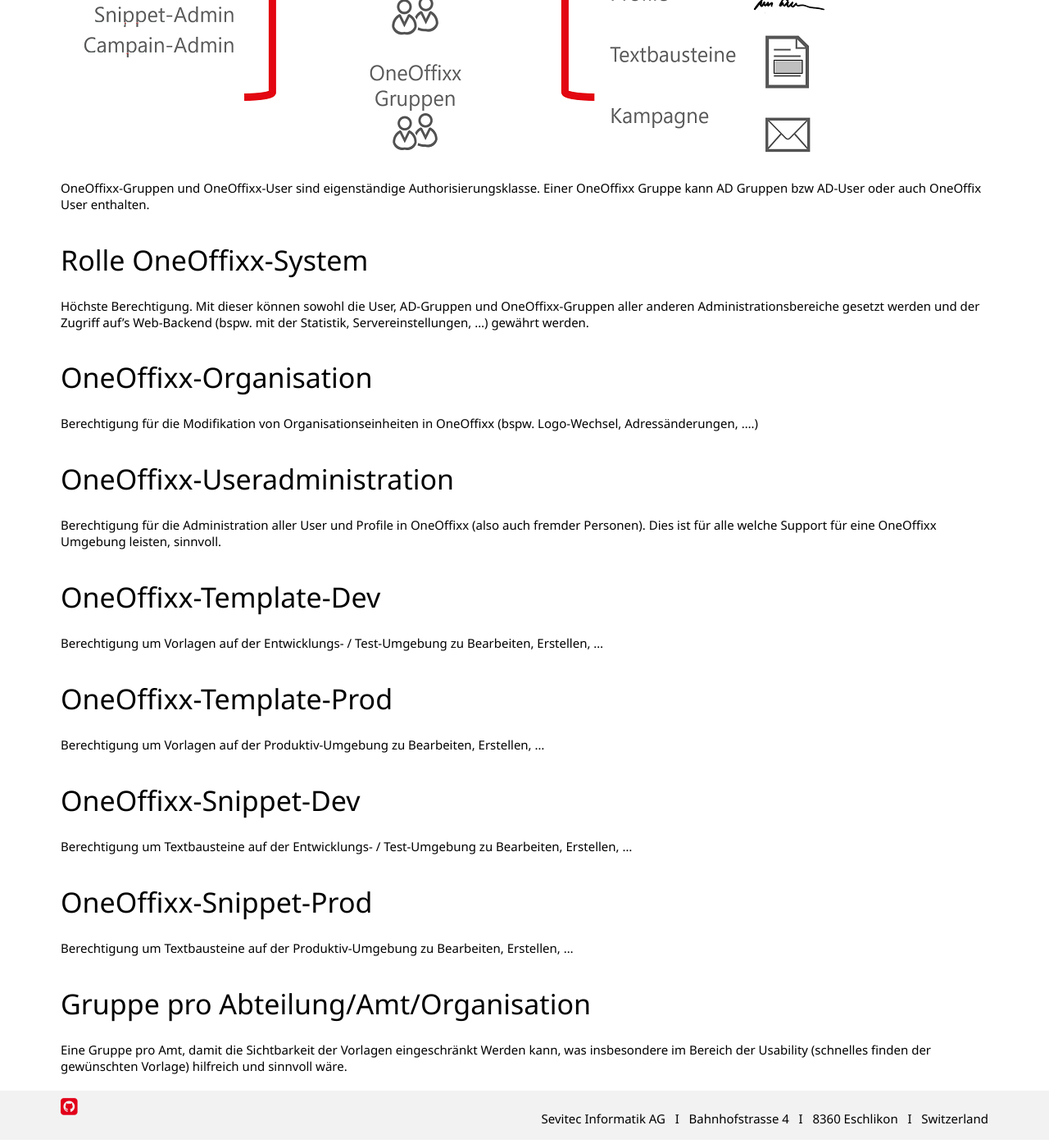
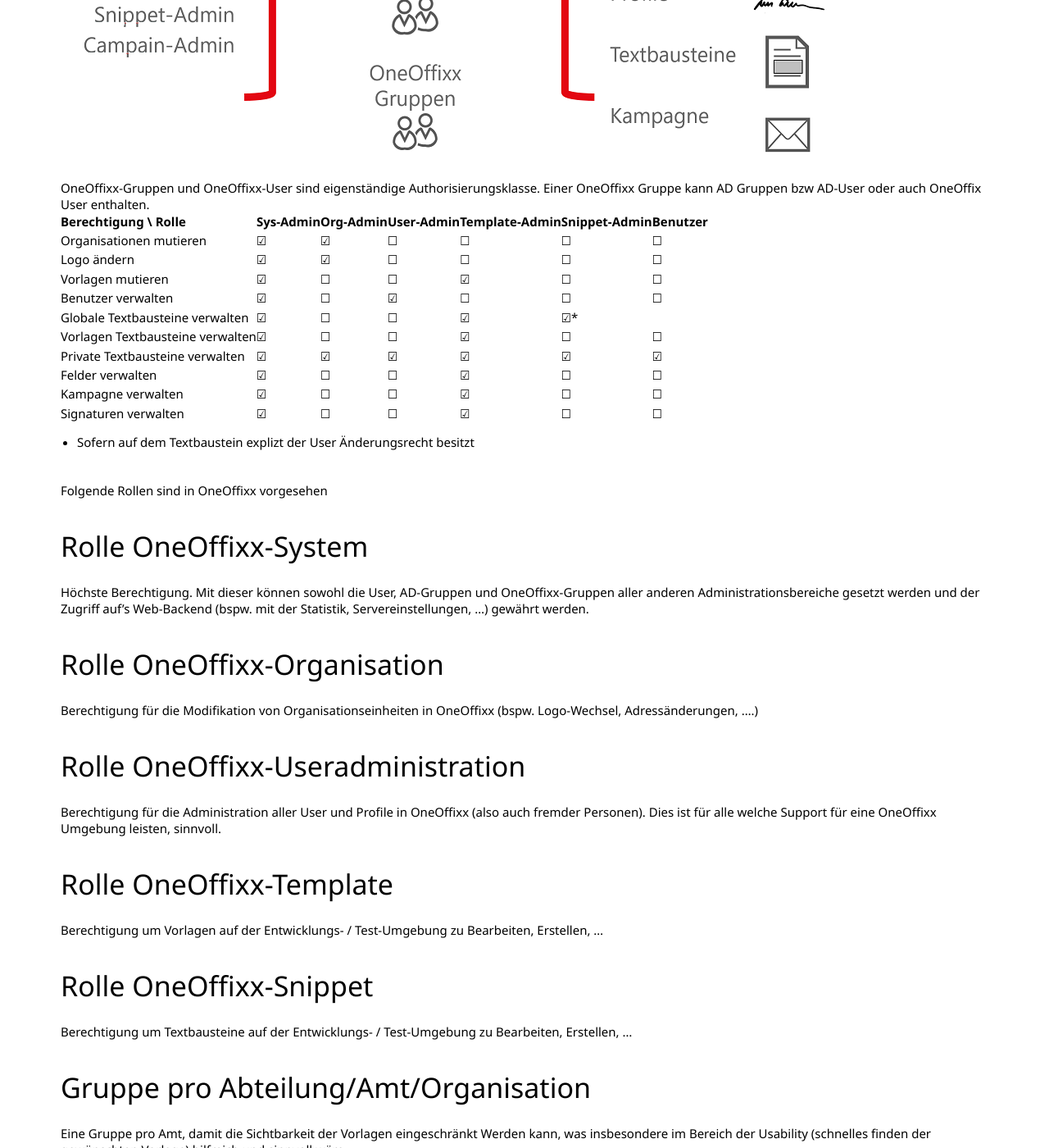
Before and after one commit to primesoft-group/oneoffixx-docs, a Jekyll site: the page built from _pages/concepts/de/authorization.md, in a window 1280 px wide and 1400 px high, scrolled down 791 px. Shown: the whole window at 82% size. Built offline with Jekyll 4.4.1, drawn with Linux system fonts in a browser that asks for light colours; nearby versions of some CDN libraries; some web fonts are replaced.

Commit message:
Berrechtigungsmatrix
Signed-off-by: rkir01 <com@nder02>

```diff
--- a/_pages/concepts/de/authorization.md
+++ b/_pages/concepts/de/authorization.md
@@ -19,26 +19,37 @@
 
 OneOffixx-Gruppen und OneOffixx-User sind eigenständige Authorisierungsklasse. Einer OneOffixx Gruppe kann AD Gruppen bzw AD-User oder auch OneOffix User enthalten.
 
+Berechtigung \ Rolle | Sys-Admin | Org-Admin | User-Admin | Template-Admin | Snippet-Admin | Benutzer |
+---------|----------|---------|---------|---------|---------|---------|---------|
+Organisationen mutieren | ☑ | ☑ | ☐ | ☐ | ☐ | ☐
+Logo ändern | ☑ | ☑ | ☐ | ☐ | ☐ | ☐
+Vorlagen mutieren | ☑ | ☐ | ☐ | ☑ | ☐ | ☐
+Benutzer verwalten | ☑ | ☐ | ☑ | ☐  | ☐ | ☐
+Globale Textbausteine verwalten | ☑ | ☐ | ☐ | ☑ | ☑*
+Vorlagen Textbausteine verwalten | ☑ | ☐ | ☐ | ☑ | ☐ | ☐
+Private Textbausteine verwalten | ☑ | ☑ | ☑ | ☑ | ☑ | ☑
+Felder verwalten | ☑ | ☐ | ☐ | ☑ | ☐ | ☐
+Kampagne verwalten | ☑ | ☐ | ☐ | ☑  | ☐ | ☐
+Signaturen verwalten | ☑ | ☐ | ☐ | ☑  | ☐ | ☐
+
+* Sofern auf dem Textbaustein explizt der User Änderungsrecht besitzt
+
+Folgende Rollen sind in OneOffixx vorgesehen
+
 ### Rolle OneOffixx-System
 Höchste Berechtigung. Mit dieser können sowohl die User, AD-Gruppen und OneOffixx-Gruppen aller anderen Administrationsbereiche gesetzt werden und der Zugriff auf’s Web-Backend (bspw. mit der Statistik, Servereinstellungen, …) gewährt werden.
 
-### OneOffixx-Organisation
+### Rolle OneOffixx-Organisation
 Berechtigung für die Modifikation von Organisationseinheiten in OneOffixx (bspw. Logo-Wechsel, Adressänderungen, ….)
 
-### OneOffixx-Useradministration
+### Rolle OneOffixx-Useradministration
 Berechtigung für die Administration aller User und Profile in OneOffixx (also auch fremder Personen). Dies ist für alle welche Support für eine OneOffixx Umgebung leisten, sinnvoll.
 
-### OneOffixx-Template-Dev
+### Rolle OneOffixx-Template
 Berechtigung um Vorlagen auf der Entwicklungs- / Test-Umgebung zu Bearbeiten, Erstellen, …
 
-### OneOffixx-Template-Prod
-Berechtigung um Vorlagen auf der Produktiv-Umgebung zu Bearbeiten, Erstellen, …
-
-### OneOffixx-Snippet-Dev
+### Rolle OneOffixx-Snippet
 Berechtigung um Textbausteine auf der Entwicklungs- / Test-Umgebung zu Bearbeiten, Erstellen, …
-
-### OneOffixx-Snippet-Prod
-Berechtigung um Textbausteine auf der Produktiv-Umgebung zu Bearbeiten, Erstellen, …
 
 ### Gruppe pro Abteilung/Amt/Organisation
 Eine Gruppe pro Amt, damit die Sichtbarkeit der Vorlagen eingeschränkt Werden kann, was insbesondere im Bereich der Usability (schnelles finden der gewünschten Vorlage) hilfreich und sinnvoll wäre.
```
